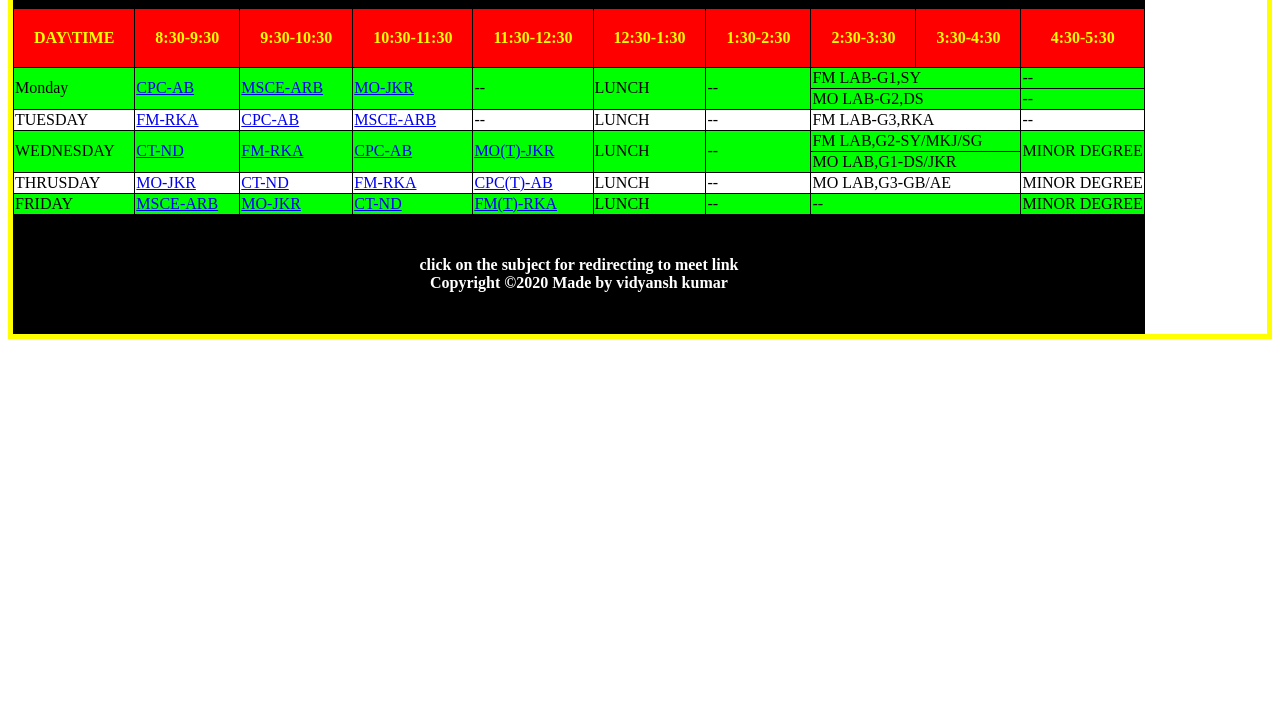
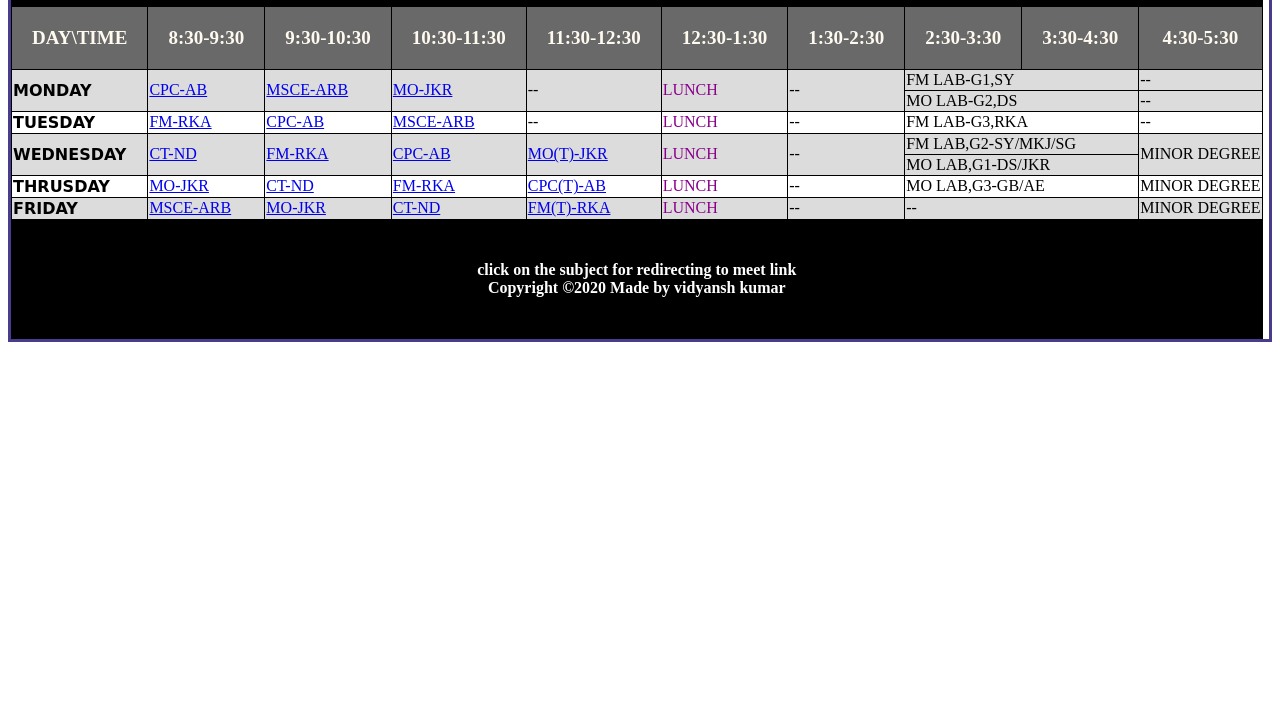
Before and after one commit to vidyansh199/Smart-TimeTable.github.io, a plain HTML site: page index.html in a window 1280 px wide. Shown: the part 88-800 px from the top of the page. Drawn offline with Linux system fonts and the light colour scheme.

Commit message:
style changed
style changed

```diff
--- a/index.html
+++ b/index.html
@@ -3,29 +3,34 @@
 <head>
     <style>
         table, th, td {
-          border: 1px solid rgb(0, 0, 0);
+          border: 1px solid black;
           border-collapse:collapse ;
         }
 
         #f{
-            background-color: rgb(0,255,0);
+            background-color: rgb(220,220,220);
         }
+        .font{
+            font-family:cursive;}
+        .li{color:#8B008B;}
+
+         .size{font-size:19px;}
 
 
 
         body th{
-            background-color:red;
-            color: yellow;
+            background-color:RGB(105,105,105);
+            color:rgb(255,250,240);
             padding: 20px;
         }
 
 
         #t{
-            background-color: rgb(0,255,0);
+            background-color: rgb(220,220,220);
         }
 
         #fi{
-            background-color: rgb(0,255,0);
+            background-color: rgb(220,220,220);
         }
 
     </style>
@@ -33,7 +38,7 @@
 </head>
 
 <body>
-<div style="border:5px solid yellow;">
+<div style=" border-color:rgb(72,61,139); border-style:solid;">
 
 <table class="content">
     <tr><td style="text-align: center; background-color: black; color: white; margin: 0px;" colspan="10"><h1>Smart Time-table CHE 3rd Sem</h1></td>
@@ -41,32 +46,32 @@
 
 
         <tr>
-            <th>DAY\TIME</th>
-            <th>8:30-9:30</th>
-            <th>9:30-10:30</th>
-            <th>10:30-11:30</th>
-            <th>11:30-12:30</th>
-            <th>12:30-1:30</th>
-            <th>1:30-2:30</th>
-            <th>2:30-3:30</th>
-            <th>3:30-4:30</th>
-            <th>4:30-5:30</th>
+            <th class="size">DAY\TIME</th>
+            <th class="size">8:30-9:30</th>
+            <th class="size">9:30-10:30</th>
+            <th class="size">10:30-11:30</th>
+            <th class="size">11:30-12:30</th>
+            <th class="size">12:30-1:30</th>
+            <th class="size">1:30-2:30</th>
+            <th class="size">2:30-3:30</th>
+            <th class="size">3:30-4:30</th>
+            <th class="size">4:30-5:30</th>
         </tr>
 
     <tr id="f">
-        <td rowspan="2">Monday</td>
+        <td rowspan="2" class="font"><B>MONDAY</td>
         <td rowspan="2"><a href="https://meet.google.com/yhk-gtiq-dio" target="none">CPC-AB</a></td>
         <td rowspan="2"><a href="https://meet.google.com/yha-rbsc-czc" target="none">MSCE-ARB</a></td>
         <td rowspan="2"><a href="https://meet.google.com/kkw-rokw-psw" target="none">MO-JKR</a></td>
         <td rowspan="2">--</td>
-        <td rowspan="2">LUNCH</td>
+        <td rowspan="2" class="li">LUNCH</td>
         <td rowspan="2">--</td>
         <td colspan="2">FM LAB-G1,SY</td>
         <td>--</td>
     </tr>
 
     <tr id="f">
-        <!-- <td>monday</td>
+        <!-- <td class="font">monday</td>
         <td>AT-RT</td>
         <td>MT-GS</td>
         <td>SOM-SSB</td>
@@ -77,12 +82,12 @@
     </tr>
 
     <tr id="s">
-        <td>TUESDAY</td>
+        <td class="font"><B>TUESDAY</td>
         <td><a href="https://meet.google.com/ihr-jtbo-cqt" target="none">FM-RKA</a></td>
         <td><a href="https://meet.google.com/yhk-gtiq-dio" target="none">CPC-AB</a></td>
         <td><a href="https://meet.google.com/yha-rbsc-czc" target="none">MSCE-ARB</a></td>
         <td>--</td>
-        <td>LUNCH</td>
+        <td class="li">LUNCH</td>
         <td>--</td>
         <td colspan="2">FM LAB-G3,RKA</td>
          <td>--</td>
@@ -90,12 +95,12 @@
 
 
     <tr id="t">
-        <td ROWSPAN="2">WEDNESDAY</td>
+        <td ROWSPAN="2" class="font"><B>WEDNESDAY</td>
         <td ROWSPAN="2"><a href="https://meet.google.com/ksx-jqbj-rxw" target="none">CT-ND</a></td>
         <td ROWSPAN="2"><a href="https://meet.google.com/ihr-jtbo-cqt" target="none">FM-RKA</a></td>
         <td ROWSPAN="2"><a href="https://meet.google.com/yhk-gtiq-dio" target="none">CPC-AB</a></td>
         <td ROWSPAN="2"><a href="https://meet.google.com/kkw-rokw-psw" target="none">MO(T)-JKR</a></td>
-        <td ROWSPAN="2">LUNCH</td>
+        <td ROWSPAN="2" class="li">LUNCH</td>
         <td ROWSPAN="2">--</td>
          <td colspan="2">FM LAB,G2-SY/MKJ/SG</td>
         <td rowspan="2">MINOR DEGREE</td>
@@ -107,24 +112,24 @@
 
 
     <tr id="fo">
-        <td>THRUSDAY</td>
+        <td class="font"><B>THRUSDAY</td>
         <td><a href="https://meet.google.com/kkw-rokw-psw" target="none">MO-JKR</a></td>
         <td><a href="https://meet.google.com/ksx-jqbj-rxw" target="none">CT-ND</a></td>
         <td><a href="https://meet.google.com/ihr-jtbo-cqt" target="none">FM-RKA</a></td>
         <td><a href="https://meet.google.com/yhk-gtiq-dio" target="none">CPC(T)-AB</a></td>
-        <td>LUNCH</td>
+        <td class="li">LUNCH</td>
          <td>--</td>
         <td colspan="2">MO LAB,G3-GB/AE</td>
         <td>MINOR DEGREE</td>
     </tr>
 
     <tr id="fi">
-        <td>FRIDAY</td>
+        <td class="font"><B>FRIDAY</td>
         <td><a href="https://meet.google.com/yha-rbsc-czc" target="none">MSCE-ARB</a></td>
         <td><a href="https://meet.google.com/kkw-rokw-psw" target="none">MO-JKR</a></td>
         <td><a href="https://meet.google.com/ksx-jqbj-rxw" target="none">CT-ND</a></td>
         <td><a href="https://meet.google.com/ihr-jtbo-cqt" target="none">FM(T)-RKA</a></td>
-        <td>LUNCH</td>
+        <td class="li">LUNCH</td>
         <td>--</td>
         <td COLSPAN="2">--</td>
          <td>MINOR DEGREE</td>
```
